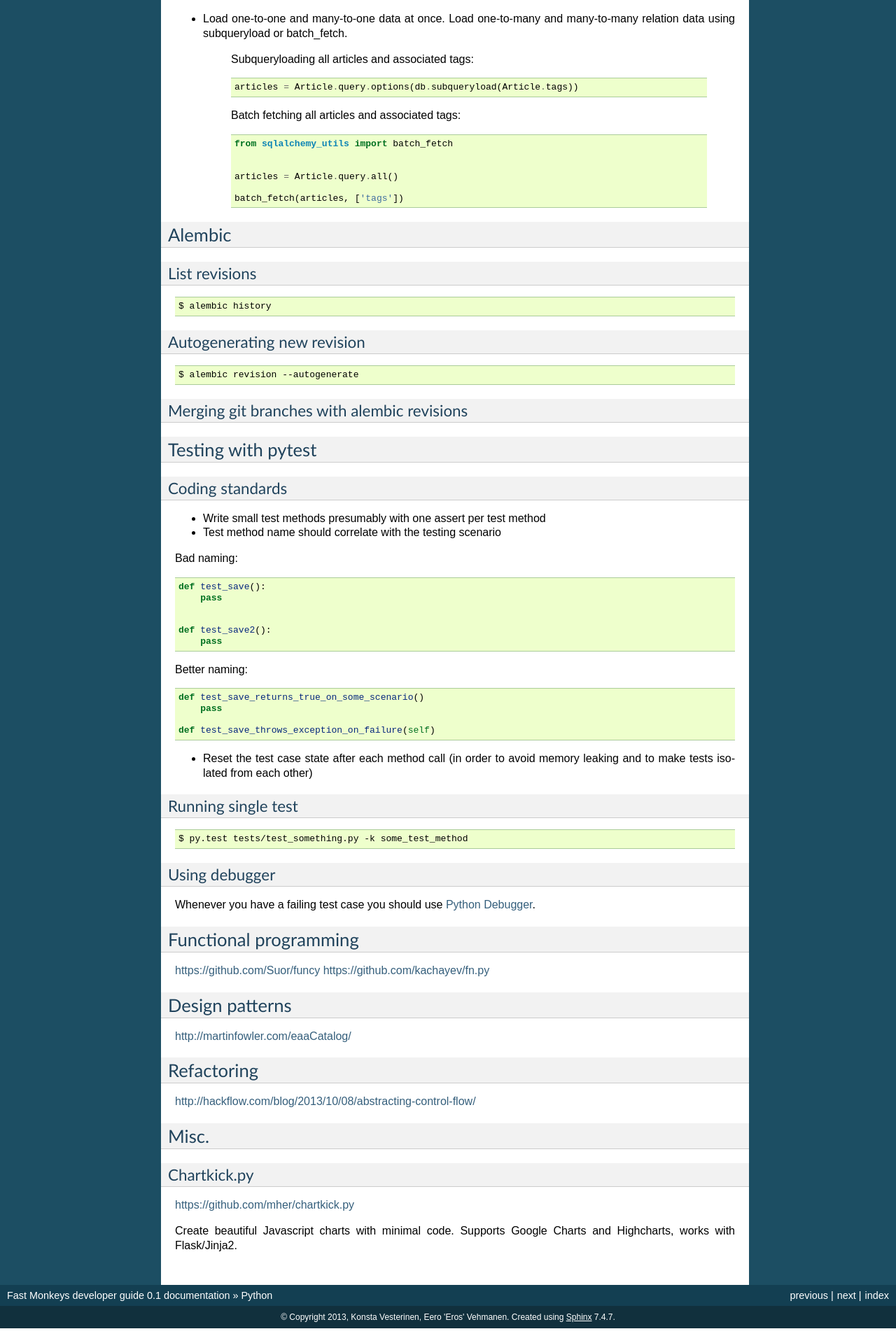
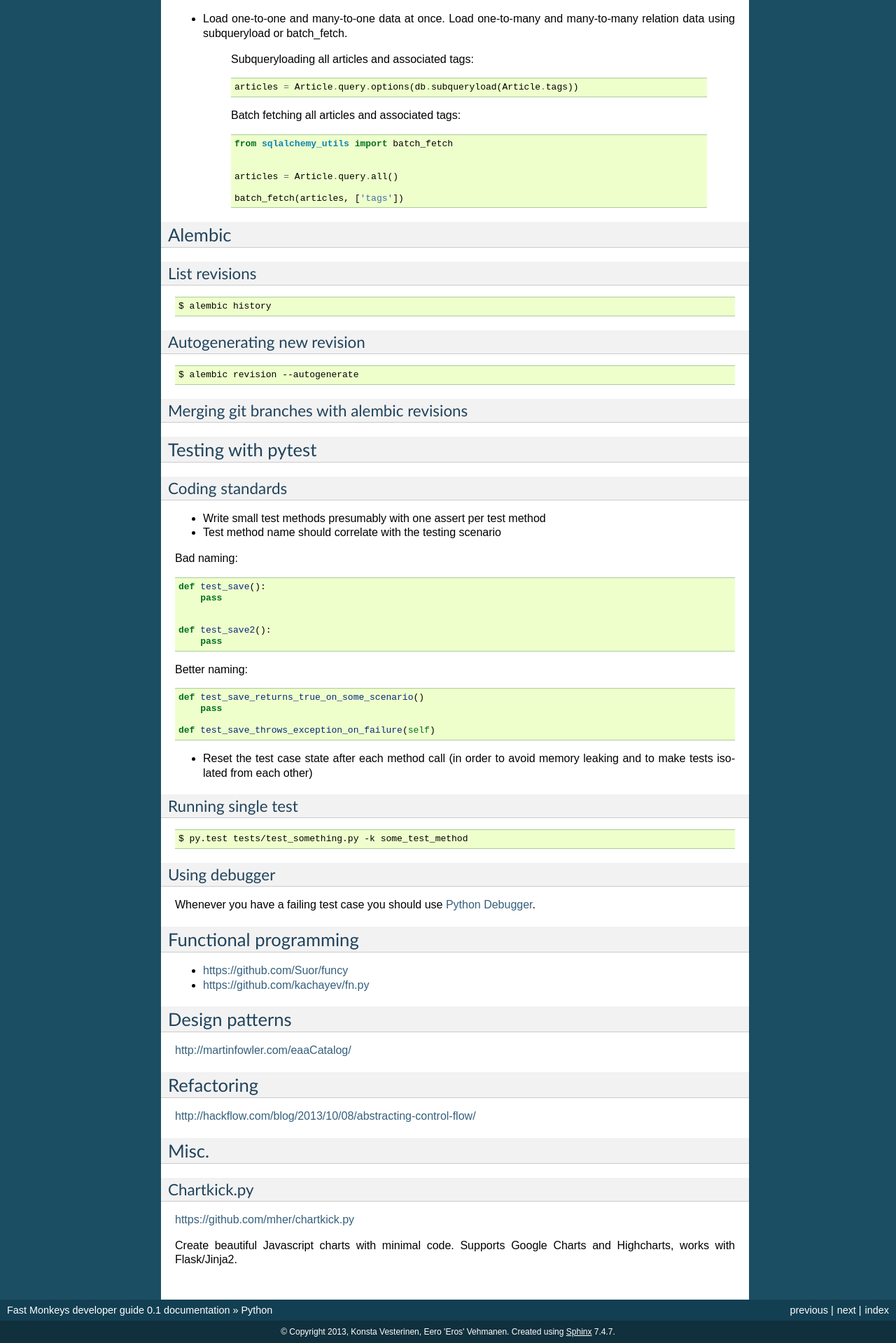
Before and after one commit to fastmonkeys/dev-guide, a Sphinx documentation site: the page built from docs/python.rst, in a window 1280 px wide. Shown: the part 1994-3913 px from the top of the page at 70% size. Built offline with Sphinx 7.4.7, drawn with Linux system fonts in a browser that asks for light colours; formulas are drawn with MathJax 3; before the commit the page ends 3892 px from its top, so only the background shows below that.

Commit message:
Added list elements

```diff
--- a/docs/python.rst
+++ b/docs/python.rst
@@ -246,8 +246,9 @@ Whenever you have a failing test case you should use `Python Debugger`_.
 Functional programming
 ----------------------
 
-https://github.com/Suor/funcy
-https://github.com/kachayev/fn.py
+* https://github.com/Suor/funcy
+
+* https://github.com/kachayev/fn.py
 
 
 
```
